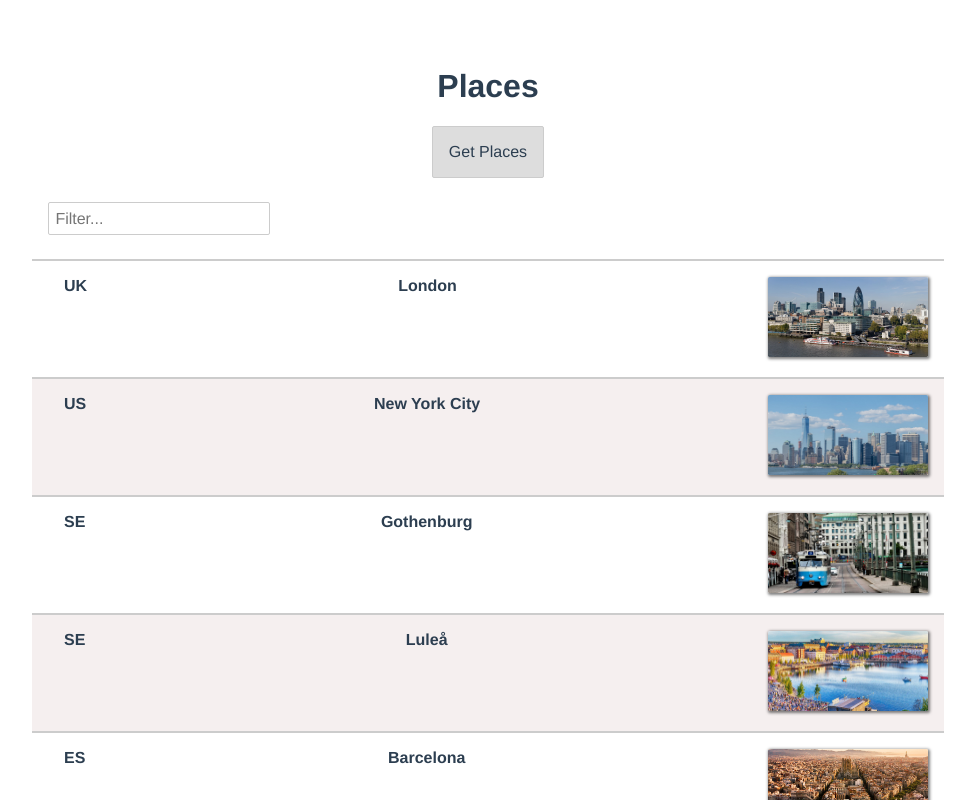
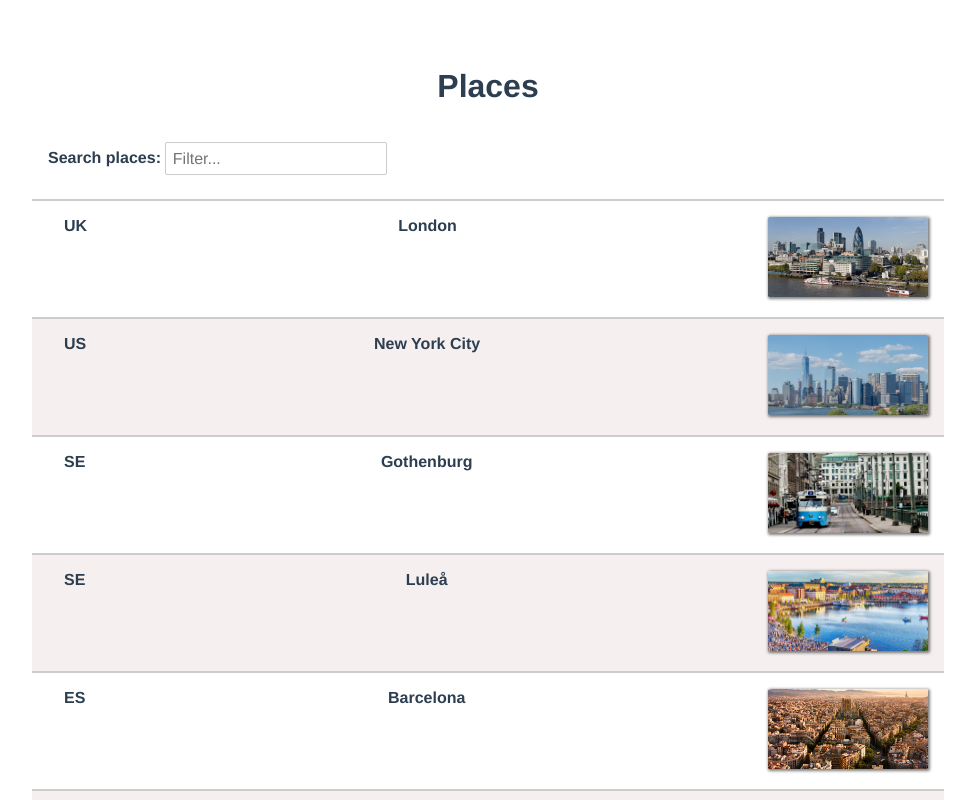
Before and after one commit to nahrr/App-Y, a Svelte app: page / in a window 1280 px wide. Both pictures are taken after a click on the button "Get Places". Shown: the top 800 px of the page, without its empty margins (152-1127 px from the left). Built offline with nearby package versions, Linux system fonts and the light colour scheme.

Commit message:
Refactor

```diff
--- a/src/components/Places.svelte
+++ b/src/components/Places.svelte
@@ -1,65 +1,57 @@
 <script>
     import PlacesData from "../assets/places.json";
+    //import PlacesData from "../assets/places.json";
 
     const data = PlacesData;
-    var searchValue = "";
+    let isHidden = true;
+    let searchValue = "";
+    function toggle() {
+        isHidden = false;
+    }
 
     $: placesList = data.filter(
         (item) =>
             item.location.toUpperCase().includes(searchValue.toUpperCase()) ||
             item.country.toUpperCase().startsWith(searchValue.toUpperCase())
     );
-
-    // function placesList() {
-
-    //     var tempPlaces = data;
-    //     //Not rly sure about this to be honest
-    //     if (searchValue != "" && searchValue) {
-
-    //         tempPlaces = tempPlaces.filter((item) => {
-    //             return (
-    //                 item.location
-    //                     .toUpperCase()
-    //                     .includes(searchValue.toUpperCase()) ||
-    //                 item.country
-    //                     .toUpperCase()
-    //                     .startsWith(searchValue.toUpperCase())
-    //             );
-    //         });
-    //     }
-    //     console.log(tempPlaces);
-    //     return tempPlaces;
-
-    // }
 </script>
 
 <div>
     <h1>Places</h1>
-    <div class="show_Places_panel">
-        <button>Get Places</button>
+    <div class="show_places_panel">
+        {#if isHidden}
+            <button on:click={toggle}>Get Places</button>
+        {/if}
+        {#if !isHidden}
             <div class="show_Places">
                 <div class="search_panel">
-                <!-- <label>Search places:</label> -->
+                    <label
+                        >Search places:
                         <input
                             on:input={placesList}
                             bind:value={searchValue}
                             placeholder="Filter..."
                         />
+                    </label>
                 </div>
 
                 {#each placesList as place (place.id)}
                     <div class="place_data">
                         <div class="places">
-                        <div>{place.country}</div>
-                        <div>{place.location}</div>
+                            <div>
+                                {place.country}
+                            </div>
+                            <div>
+                                {place.location}
+                            </div>
                             <div class="card">
-                            <!-- svelte-ignore a11y-missing-attribute -->
-                            <img src={place.image} />
+                                <img src={place.image} alt="city" />
                             </div>
                         </div>
                     </div>
                 {/each}
             </div>
+        {/if}
     </div>
 </div>
 
@@ -89,10 +81,10 @@
     input:focus {
         background-color: rgb(204, 248, 175);
     }
-    /* label {
+    label {
         font-weight: bold;
         margin-right: 1rem;
-} */
+    }
     .place_data:nth-child(odd) {
         background-color: rgb(245, 239, 239);
     }
```
Lines whose indentation alone changed are shown as unchanged.
